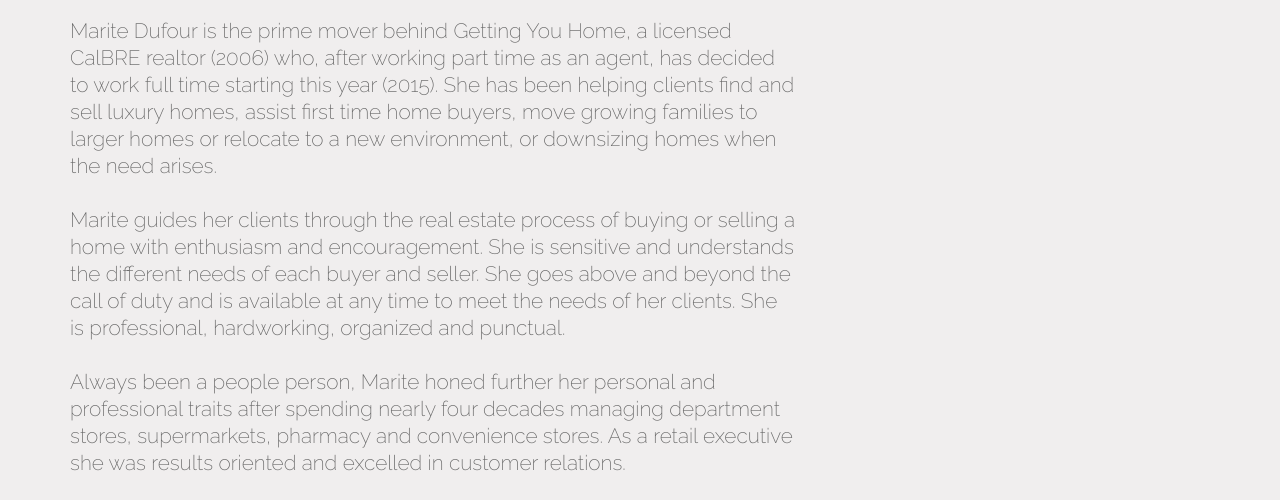
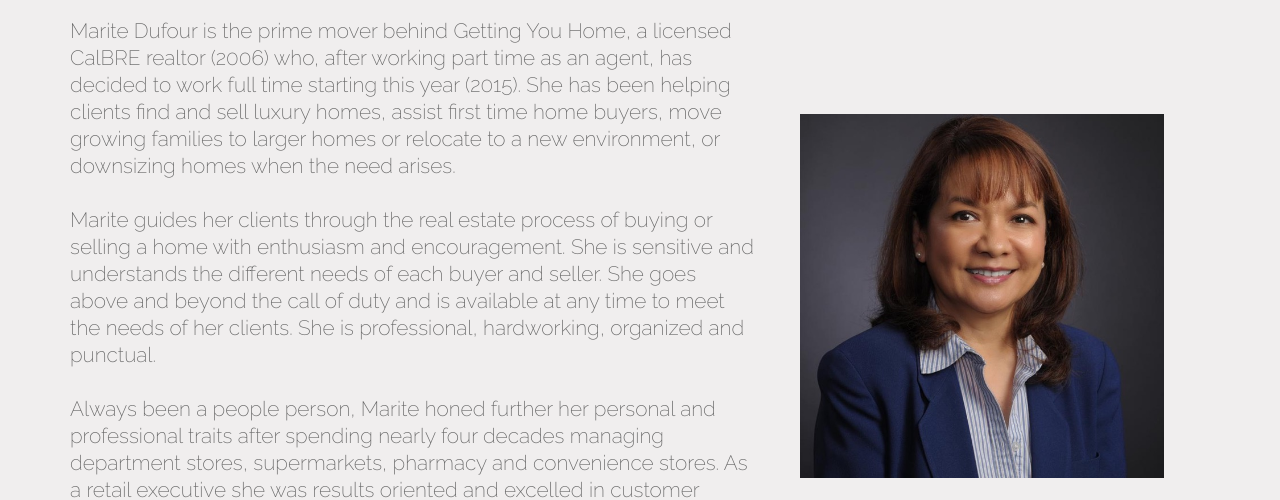
Before and after one commit to aguevara23/real-estate, a website built with webpack: page app/index.html in a window 1280 px wide. Shown: the part 477-977 px from the top of the page. Built offline with nearby package versions, Linux system fonts and the light colour scheme.

Commit message:
finish styling about page for desktop

```diff
--- a/app/assets/styles/modules/_content.css
+++ b/app/assets/styles/modules/_content.css
@@ -21,11 +21,32 @@
     flex: 1.5;
   }
 
+  &__content-right {
+    display: flex;
+    flex-direction: column;
+    flex: 1;
+    align-items: center;
+    justify-content: center;
+
+    img {
+      width: 80%;
+      margin-top: -70px;
+    }
+  }
+
   &__social-media {
     display: flex;
-    flex: 1;
-    width: 20%;
+    /*flex: 1;*/
+    width: 100%;
     align-items: flex-end;
+    justify-content: center;
+    /*background: rgba(255, 0, 0, 0.5);*/
+    margin-top: 50px;
+
+    i {
+      transform: scale(3);
+      padding: 0 20px;
+    }
   }
 
   &__info-text {
--- a/app/assets/styles/modules/_wrapper.css
+++ b/app/assets/styles/modules/_wrapper.css
@@ -1,4 +1,5 @@
 .wrapper {
   /*background: rgba(255, 0, 0, 0.5);*/
   padding-left: 70px;
+  padding-right: 70px;
 }
--- a/app/index.html
+++ b/app/index.html
@@ -81,14 +81,16 @@
           </div>
         </div>
 
+      <div class="content__content-right">
+        <img src="./assets/images/portrait.jpeg" class="content__portrait">
         <!-- Social media icons -->
         <div class="content__social-media">
           <i class="fa fa-facebook-square" aria-hidden="true"></i>
           <i class="fa fa-linkedin-square" aria-hidden="true"></i>
           <i class="fa fa-twitter-square" aria-hidden="true"></i>
           <i class="fa fa-envelope-square" aria-hidden="true"></i>
-
         </div>
+      </div>
       </div>
 
     </div>
--- a/app/temp/styles/styles.css
+++ b/app/temp/styles/styles.css
@@ -581,6 +581,7 @@
 .wrapper {
   /*background: rgba(255, 0, 0, 0.5);*/
   padding-left: 70px;
+  padding-right: 70px;
 }
 
 .large-hero {
@@ -626,18 +627,51 @@
             flex: 1.5;
   }
 
+.content__content-right {
+    display: -webkit-box;
+    display: -ms-flexbox;
+    display: flex;
+    -webkit-box-orient: vertical;
+    -webkit-box-direction: normal;
+        -ms-flex-direction: column;
+            flex-direction: column;
+    -webkit-box-flex: 1;
+        -ms-flex: 1;
+            flex: 1;
+    -webkit-box-align: center;
+        -ms-flex-align: center;
+            align-items: center;
+    -webkit-box-pack: center;
+        -ms-flex-pack: center;
+            justify-content: center;
+  }
+
+.content__content-right img {
+      width: 80%;
+      margin-top: -70px;
+    }
+
 .content__social-media {
     display: -webkit-box;
     display: -ms-flexbox;
     display: flex;
-    -webkit-box-flex: 1;
-        -ms-flex: 1;
-            flex: 1;
-    width: 20%;
+    /*flex: 1;*/
+    width: 100%;
     -webkit-box-align: end;
         -ms-flex-align: end;
             align-items: flex-end;
+    -webkit-box-pack: center;
+        -ms-flex-pack: center;
+            justify-content: center;
+    /*background: rgba(255, 0, 0, 0.5);*/
+    margin-top: 50px;
   }
+
+.content__social-media i {
+      -webkit-transform: scale(3);
+              transform: scale(3);
+      padding: 0 20px;
+    }
 
 .content__info-text {
     font-weight: light;
```
